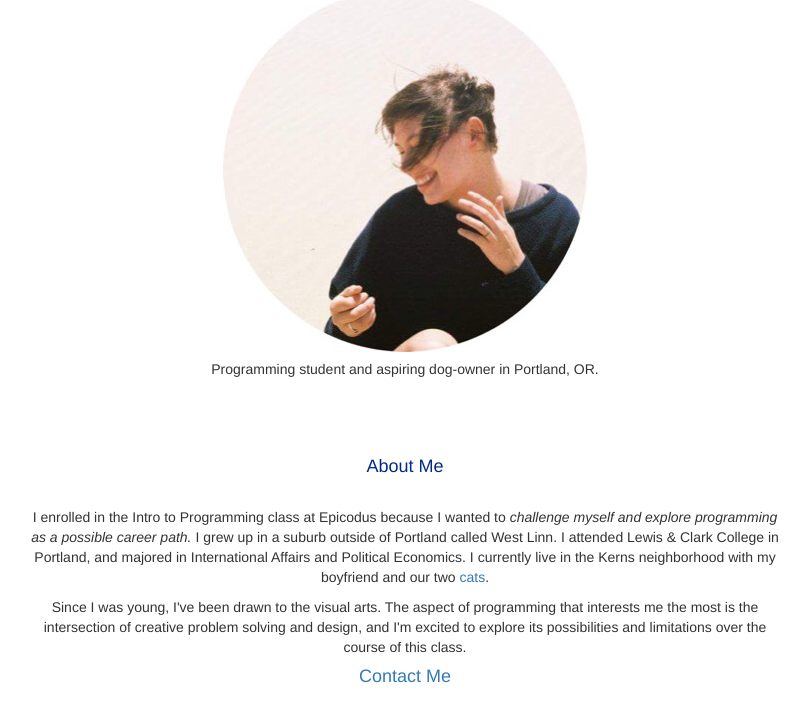
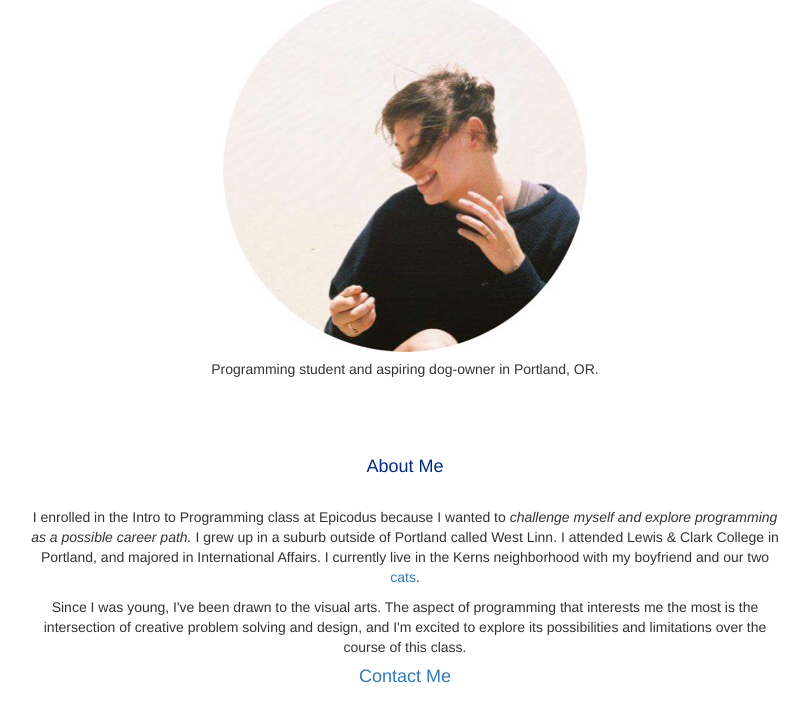
Before and after one commit to haileymurto/haileymurto.github.io, a plain HTML site: page index.html in a window 1280 px wide. Shown: the part 95-800 px from the top of the page, without its empty margins (235-1044 px from the left). Drawn offline with Linux system fonts and the light colour scheme.

Commit message:
Update index.html

```diff
--- a/index.html
+++ b/index.html
@@ -25,8 +25,8 @@
       because I wanted to <em>challenge myself and explore programming as a possible
       career path.</em>
       I grew up in a suburb outside of Portland called West Linn. I attended
-      Lewis & Clark College in Portland, and majored in International Affairs and
-      Political Economics. I currently live in the Kerns neighborhood with
+      Lewis & Clark College in Portland, and majored in International Affairs.
+          I currently live in the Kerns neighborhood with
       my boyfriend and our two <a href="lennyandboo.html"> cats</a>.
         </p>
         <p>Since I was young, I've been drawn to the visual arts. The aspect of programming that interests me the most is the intersection of creative problem solving and design, and I'm excited to explore its possibilities and limitations over the course of this class.
```
